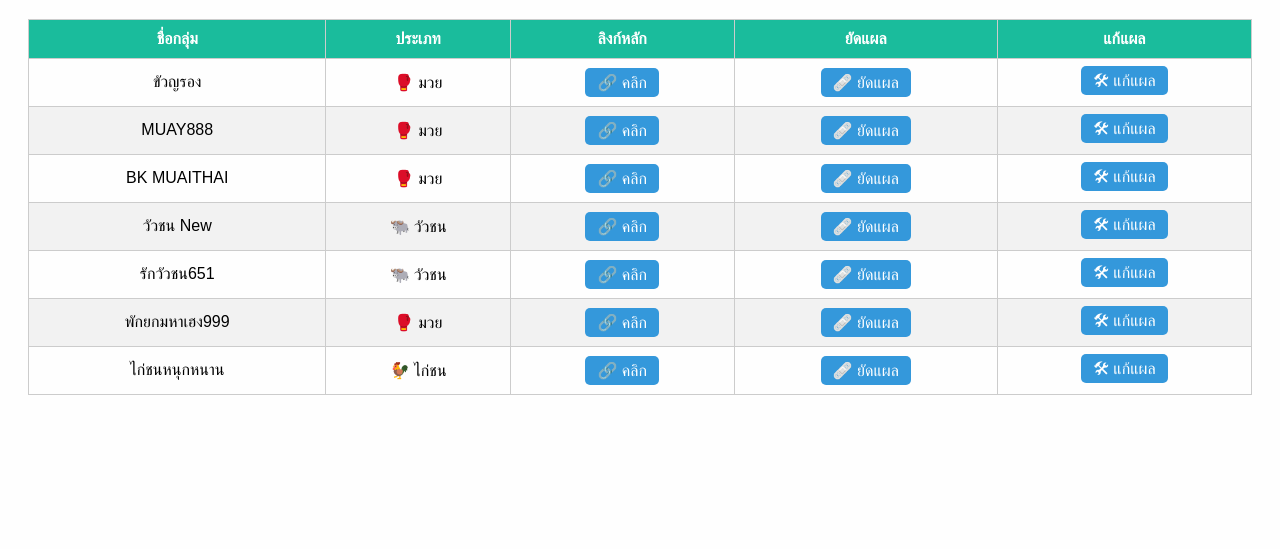
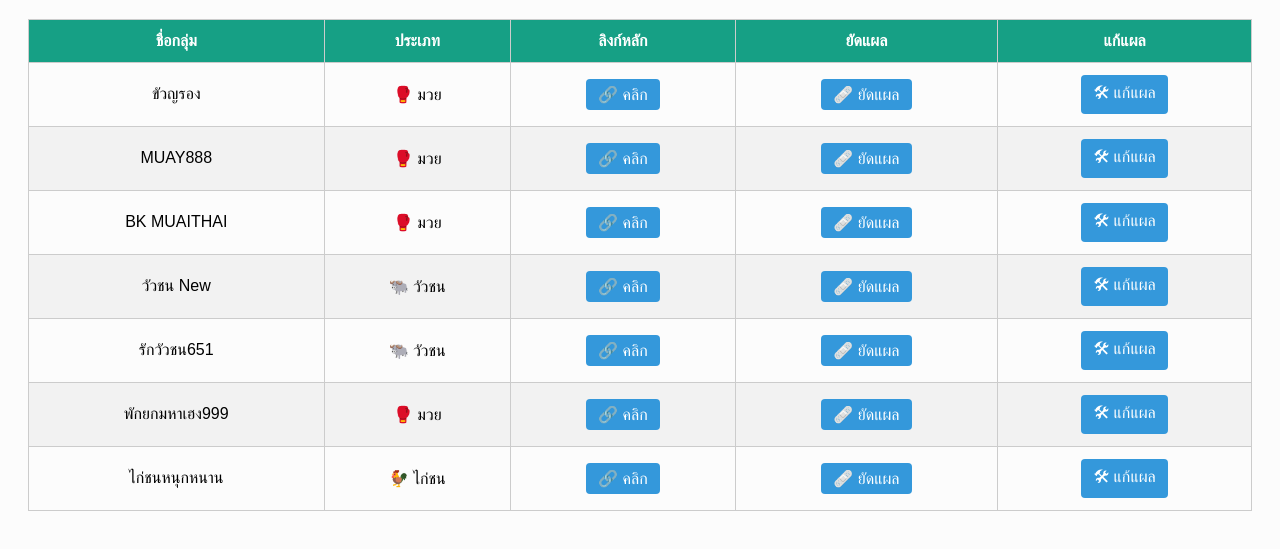
Before and after one commit to airobot01/pkrobot-ai-links, a plain HTML site: page index.html.html in a window 1280 px wide. Shown: the part 89-638 px from the top of the page. Drawn offline with Linux system fonts and the light colour scheme.

Commit message:
Add files via upload

```diff
--- a/index.html.html
+++ b/index.html.html
@@ -6,13 +6,16 @@
   <meta name="viewport" content="width=device-width, initial-scale=1.0" />
   <title>ระบบลิงก์ พักยก AI</title>
   <style>
-    body { font-family: 'Sarabun', sans-serif; background-color: #fefefe; padding: 20px; }
+    body { font-family: 'Sarabun', sans-serif; background: #fcfcfc; padding: 20px; }
     h1 { text-align: center; color: #2c3e50; }
     table { width: 100%; border-collapse: collapse; margin-top: 20px; }
-    th, td { padding: 10px; border: 1px solid #ccc; text-align: center; }
-    th { background-color: #1abc9c; color: white; }
+    th, td { padding: 12px; border: 1px solid #ccc; text-align: center; }
+    th { background-color: #16a085; color: white; }
     tr:nth-child(even) { background-color: #f2f2f2; }
-    a.button { background-color: #3498db; color: white; padding: 6px 12px; text-decoration: none; border-radius: 5px; }
+    a.button {
+      background-color: #3498db; color: white; padding: 6px 12px;
+      text-decoration: none; border-radius: 4px; display: inline-block;
+    }
     a.button:hover { background-color: #2980b9; }
   </style>
 </head>
```
